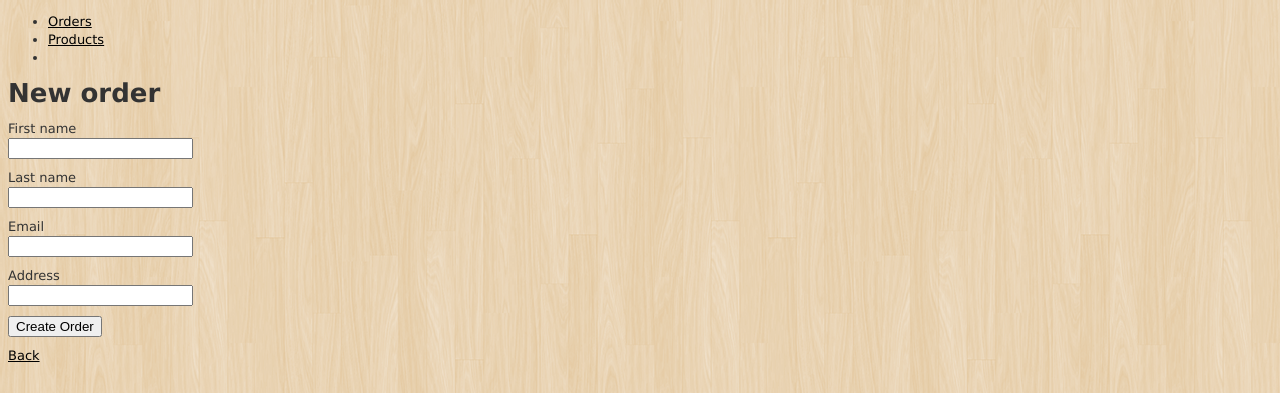
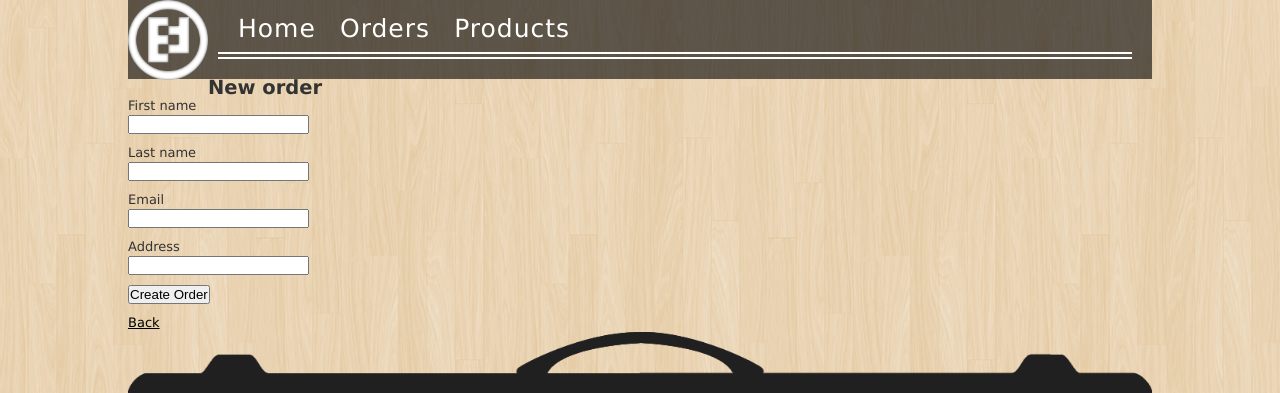
Before and after one commit to florida/ecomm_store, a Rails app: page /orders/new in a window 1280 px wide. Shown: the top 393 px of the page. Run offline with Rails 7, Linux system fonts and the light colour scheme; style sheets or scripts are compiled from the project's sources; parts of the project's set-up code (start-up, migrations or seed data) failed here and were passed over; some libraries are stand-ins or nearby versions.

Commit message:
added some css

```diff
--- /dev/null
+++ b/app/assets/stylesheets/application.css.scss
@@ -0,0 +1,107 @@
+/*
+ * This is a manifest file that'll be compiled into application.css, which will include all the files
+ * listed below.
+ *
+ * Any CSS and SCSS file within this directory, lib/assets/stylesheets, vendor/assets/stylesheets,
+ * or vendor/assets/stylesheets of plugins, if any, can be referenced here using a relative path.
+ *
+ * You're free to add application-wide styles to this file and they'll appear at the top of the
+ * compiled file, but it's generally better to create a new file per style scope.
+ *
+ *= require_self
+ *= require_tree .
+ */
+
+ $footer_link_background: #d5d5d5;
+ $footer_background_color: #202020;
+ $footer_link_shadow: rgba(0,0,0,0.2);
+ @mixin footer_links{
+    box-shadow: 1px 1px 0px $footer_link_shadow, 2px 2px 0px $footer_link_shadow, 3px 3px 0px $footer_link_shadow, 4px 4px 0px $footer_link_shadow, 5px 5px 0px $footer_link_shadow, 6px 6px 0px $footer_link_shadow;
+ 	background-color: $footer_link_background;
+	padding: 20px;
+	height: 70px;
+	width: 70px;
+	border-radius: 70px;
+ }
+ * {
+ 	margin: 0;
+ 	padding: 0;
+ 	box-sizing: border-box;
+ }
+
+ body{
+ 	background-image: url('bg.png');
+ 	width: 80%;
+ 	margin: 0 auto;
+ 	font-family: "Arial Narrow", sans-serif;
+ }
+
+header.main {
+	background: rgba(0,0,0,0.6);
+	clear: both;
+}
+
+#logo > img {
+	width: 80px;
+	height: 80px;
+	float: left;
+}
+
+nav.main {
+	padding: 20px;
+	ul {
+	list-style-type: none;
+	padding-bottom: 10px;
+	border-bottom: 7px double #FFF;
+	margin-left: 70px;
+	padding-left: 10px;
+		li {
+		display: inline;
+		padding: 30px 10px 10px 10px;
+			a{
+			color: #FFF;
+			text-decoration: none;
+			font-size: 25px;
+			letter-spacing: 1px;
+			background: none;
+			}
+			&:hover{
+			background: rgba(0,0,0,0.2);
+			}
+		}
+	}
+}
+section#footer_amplifier {
+		background-image: url('footer_amplifier.png');
+		background-size:100%;
+		background-repeat: no-repeat;
+		height: 64px;
+}
+
+footer {
+	font-color: #fff;
+	section#footer_container{
+		background-color: $footer_background_color;
+		padding: 0 20px 0 20px;
+	}
+	ul{
+		list-style-type: none;
+		background-image: url('footer_background.png');
+		padding: 10px;
+		margin: 0 auto;
+		border-radius: 20px 20px 0 0;
+		height: 150px;
+		display: block;
+		text-align:center;
+		li{
+			@include footer_links;
+			display: inline-block;
+			font-color: #fff;
+			margin: 20px 5% 0px 5%;
+			a{
+				text-decoration: none;
+				vertical-align: center;
+			}
+		}
+	}
+}
--- a/app/views/layouts/application.html.erb
+++ b/app/views/layouts/application.html.erb
@@ -1,5 +1,5 @@
 <!DOCTYPE html>
-<html>
+<html lang="en-US">
 <head>
   <title>Elmorfstore</title>
   <%= stylesheet_link_tag    "application", :media => "all" %>
@@ -7,15 +7,43 @@
   <%= csrf_meta_tags %>
 </head>
 <body>
+	<header class="main">
+		<section id="logo">
+			<img src="/assets/logo.png" alt="Logo" />
+		</section>
+		<nav class="main">
+			<ul>
+				<li><%= link_to 'Home', root_path %></li>
+				<li><%= link_to 'Orders', admin_orders_path %></li>
+				<li><%= link_to 'Products', admin_products_path %></li>
+			</ul>
+		</nav>
+	</header>
 
-<header>
-	<ul>
-		<li><%= link_to 'Orders', admin_orders_path %></li>
-		<li><%= link_to 'Products', admin_products_path %></li>
-		<li></li>
-	</ul>
-</header>
-<%= yield %>
+	<section id="content">
+		<% if flash[:notice] %>
+	      <section class="notice"><%= flash[:notice] %></section>
+	    <% end %>
+	    <% if flash[:error] %>
+	      <section class="error"><%= flash[:error] %></section>
+	    <% end %>
+		<%= yield %>
+	</section>
+	<section id="footer_amplifier"></section>
+	<footer>
+		<section id="footer_container">
+			<ul>
+				<li><%= link_to 'Link', '#'%></li>
+				<li><%= link_to 'Link', '#'%></li>
+				<li><%= link_to 'Link', '#'%></li>
+				<li><%= link_to 'Link', '#'%></li>
+				<li><%= link_to 'Link', '#'%></li>
+			</ul>
+		</section>
+
+	</footer>
+
 
 </body>
+
 </html>
--- a/config/routes.rb
+++ b/config/routes.rb
@@ -1,5 +1,7 @@
 Elmorfstore::Application.routes.draw do
-  get "store/index"
+#  get "store/index"
+
+root :to => 'store#index'
 
 namespace :admin do
   resources :orders, :products
```
Also changed, not shown: app/assets/images/footer_amplifier.png, app/assets/images/logo.png (added), 1 other file.
